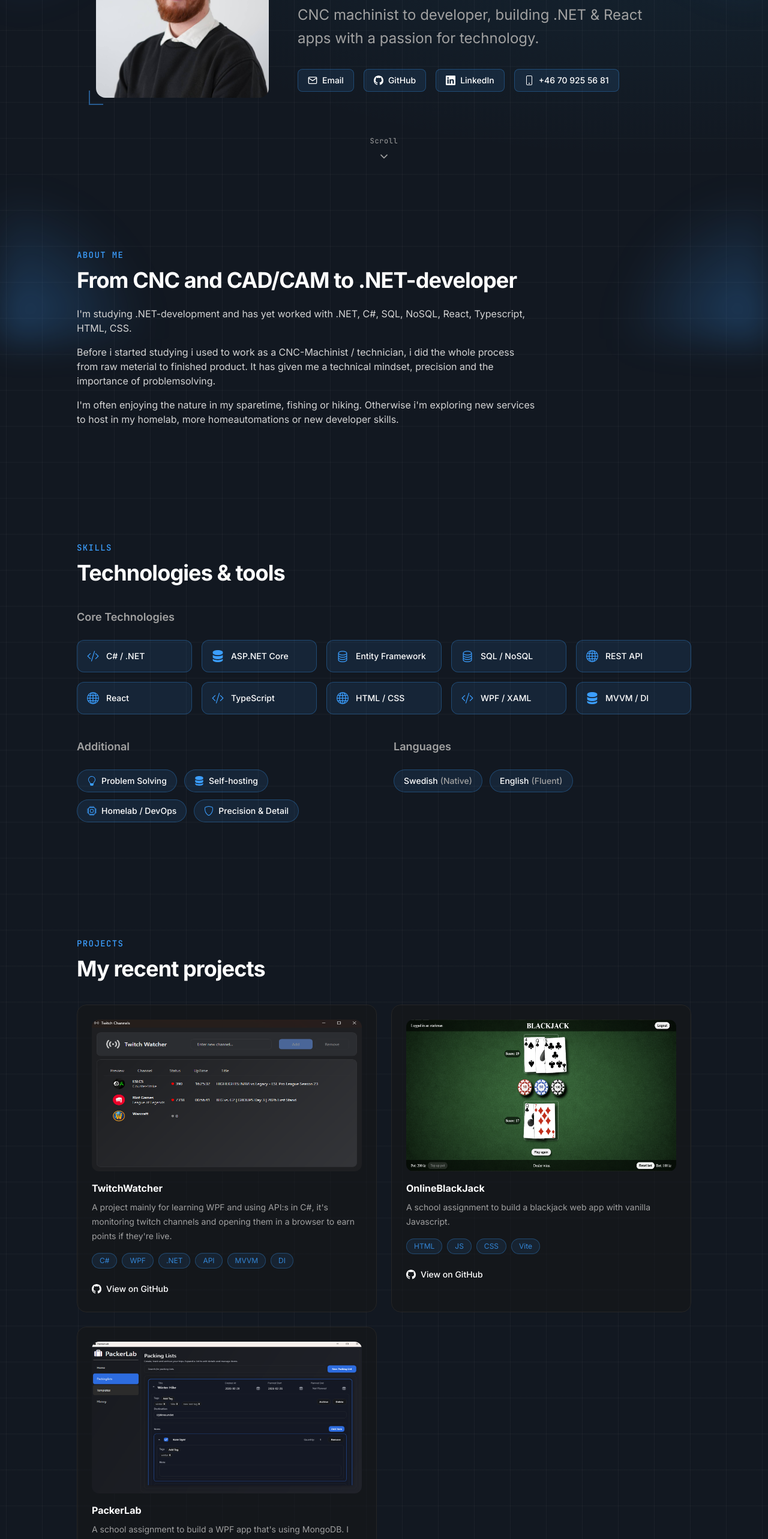
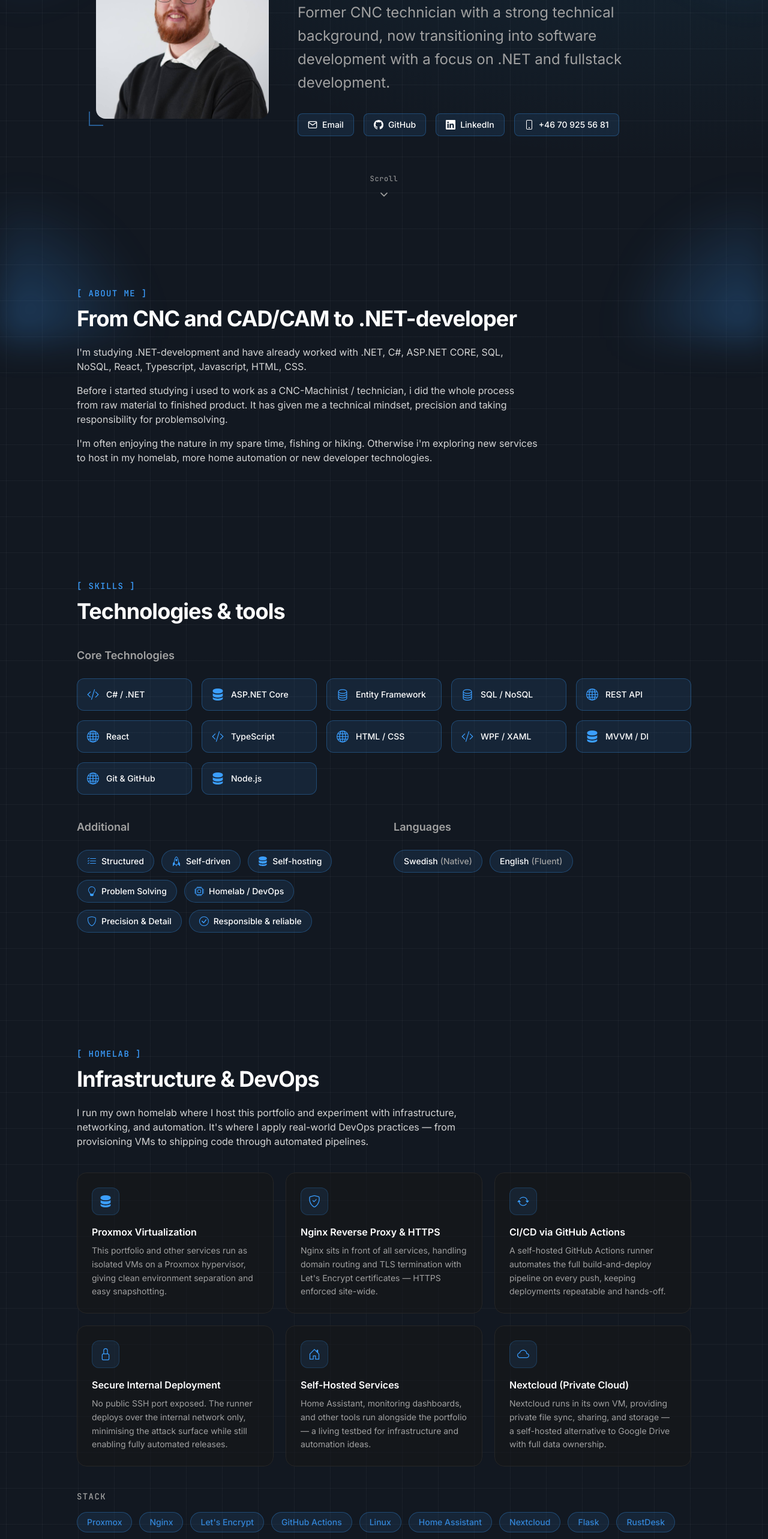
Before and after one commit to starkman98/Portfolio, a React (Vite) app: page / in a window 1280 px wide. Shown: the part 234-2800 px from the top of the page at 60% size. Built offline with nearby package versions, Linux system fonts and the light colour scheme.

Commit message:
Revamp portfolio structure: update README, add Homelab section, enhance components, and introduce CV download feature

```diff
--- a/src/App.tsx
+++ b/src/App.tsx
@@ -1,6 +1,7 @@
 import Hero from "./components/Hero";
 import About from "./components/About";
 import Skills from "./components/Skills";
+import Homelab from "./components/Homelab";
 import Projects from "./components/Projects";
 import Contact from "./components/Contact";
 import Navbar from "./components/Navbar";
@@ -13,6 +14,7 @@ function App() {
       <Hero />
       <About />
       <Skills />
+      <Homelab />
       <Projects />
       <Contact />
       <Footer />
--- a/src/components/About.tsx
+++ b/src/components/About.tsx
@@ -3,7 +3,7 @@ const About = () => {
     <section id="about" className="px-4 py-16 md:px-8 md:py-24">
       <div className="mx-auto max-w-5xl">
         <p className="mb-3 text-sm font-medium uppercase tracking-widest text-primary font-mono">
-          About me
+          [ About me ]
         </p>
 
         <h2 className="text-3xl font-bold tracking-tight md:text-4xl">
@@ -12,19 +12,19 @@ const About = () => {
 
         <div className="mt-6 max-w-3xl space-y-4 text-neutral-300">
           <p>
-            I'm studying .NET-development and has yet worked with .NET, C#, SQL,
-            NoSQL, React, Typescript, HTML, CSS.
+            I'm studying .NET-development and have already worked with .NET, C#,
+            ASP.NET CORE, SQL, NoSQL, React, Typescript, Javascript, HTML, CSS.
           </p>
           <p>
             Before i started studying i used to work as a CNC-Machinist /
-            technician, i did the whole process from raw meterial to finished
-            product. It has given me a technical mindset, precision and the
-            importance of problemsolving.
+            technician, i did the whole process from raw material to finished
+            product. It has given me a technical mindset, precision and taking
+            responsibility for problemsolving.
           </p>
           <p>
-            I'm often enjoying the nature in my sparetime, fishing or hiking.
+            I'm often enjoying the nature in my spare time, fishing or hiking.
             Otherwise i'm exploring new services to host in my homelab, more
-            homeautomations or new developer skills.
+            home automation or new developer technologies.
           </p>
         </div>
       </div>
--- a/src/components/Footer.tsx
+++ b/src/components/Footer.tsx
@@ -1,9 +1,10 @@
 const Footer = () => {
   return (
-    <footer className="border-t border-neutral-800 px-4 py-8">
+    <footer className="px-4 py-4">
       <div className="mx-auto max-w-5xl text-center text-sm text-neutral-400">
         <p>© {new Date().getFullYear()} Anton Stark</p>
-        <p className="mt-2">Built with React, TypeScript & Tailwind</p>
+        <p className="mt-2">Built with React, TypeScript &amp; Tailwind</p>
+        <p className="mt-2">Hosted on my homelab using Proxmox &amp; Nginx</p>
       </div>
     </footer>
   );
--- a/src/components/Hero.tsx
+++ b/src/components/Hero.tsx
@@ -5,14 +5,14 @@ import { LuChevronDown } from "react-icons/lu";
 
 const Hero = () => {
   return (
-    <section className="relative min-h-[55vh] flex items-center justify-center overflow-hidden">
+    <section className="relative min-h-[55vh] print:min-h-0 flex items-center justify-center overflow-hidden">
       <div className="absolute inset-0 hero-glow pointer-events-none" />
 
-      <div className="section-container relative z-10 py-12 w-full">
-        <div className="flex flex-col lg:flex-row items-center gap-8 lg:gap-12">
+      <div className="section-container relative z-10 py-12 print:py-4 w-full">
+        <div className="flex flex-col lg:flex-row print:flex-row items-center gap-8 lg:gap-12 print:gap-8">
           {/* Profile image with corner bracket decorations */}
-          <div className="relative animate-fade-up flex-shrink-0">
-            <div className="relative w-56 h-56 md:w-72 md:h-72 rounded-2xl overflow-hidden glow-effect">
+          <div className="relative animate-fade-up shrink-0">
+            <div className="relative w-56 h-56 md:w-72 md:h-72 print:w-40 print:h-40 rounded-2xl overflow-hidden glow-effect">
               <img
                 src={profileImg}
                 alt="Anton Stark"
@@ -27,20 +27,21 @@ const Hero = () => {
           {/* Text content */}
           <div className="flex-1 text-center lg:text-left">
             <div className="animate-fade-up">
-              <div className="flex flex-wrap items-center justify-center gap-3 text-sm tracking-wider mb-3 text-primary font-mono lg:justify-start">
+              <div className="flex flex-wrap items-center justify-center gap-3 text-sm tracking-wider mb-3 text-primary font-mono lg:justify-start print:justify-start">
                 <span>.NET-student | Fullstack Developer</span>
                 <span className="text-neutral-400">— Sweden</span>
               </div>
-              <h1 className="text-5xl md:text-6xl lg:text-7xl font-bold tracking-tight mb-4">
+              <h1 className="text-5xl md:text-6xl lg:text-7xl print:text-5xl font-bold tracking-tight mb-4">
                 Anton Stark
               </h1>
-              <p className="text-xl md:text-2xl text-neutral-400 max-w-xl mb-8 leading-relaxed">
-                CNC machinist to developer, building .NET &amp; React apps with
-                a passion for technology.
+              <p className="text-xl md:text-2xl print:text-lg text-neutral-400 max-w-xl mb-8 print:mb-4 leading-relaxed">
+                Former CNC technician with a strong technical background, now
+                transitioning into software development with a focus on .NET and
+                fullstack development.
               </p>
             </div>
 
-            <div className="flex flex-wrap gap-4 justify-center lg:justify-start animate-fade-up-delay">
+            <div className="flex flex-wrap gap-4 justify-center lg:justify-start print:justify-start animate-fade-up-delay">
               <a
                 href="mailto:ant.stark@hotmail.com"
                 className="flex items-center gap-2 px-4 py-2 rounded-lg bg-primary/10 border border-primary/30 hover:border-primary hover:bg-primary/20 transition-all duration-300 text-sm font-medium"
--- /dev/null
+++ b/src/components/Homelab.tsx
@@ -0,0 +1,122 @@
+import {
+  BsServer,
+  BsShieldCheck,
+  BsArrowRepeat,
+  BsLock,
+  BsHouseDoor,
+  BsCloud,
+} from "react-icons/bs";
+
+const features = [
+  {
+    icon: BsServer,
+    title: "Proxmox Virtualization",
+    description:
+      "This portfolio and other services run as isolated VMs on a Proxmox hypervisor, giving clean environment separation and easy snapshotting.",
+  },
+  {
+    icon: BsShieldCheck,
+    title: "Nginx Reverse Proxy & HTTPS",
+    description:
+      "Nginx sits in front of all services, handling domain routing and TLS termination with Let's Encrypt certificates — HTTPS enforced site-wide.",
+  },
+  {
+    icon: BsArrowRepeat,
+    title: "CI/CD via GitHub Actions",
+    description:
+      "A self-hosted GitHub Actions runner automates the full build-and-deploy pipeline on every push, keeping deployments repeatable and hands-off.",
+  },
+  {
+    icon: BsLock,
+    title: "Secure Internal Deployment",
+    description:
+      "No public SSH port exposed. The runner deploys over the internal network only, minimising the attack surface while still enabling fully automated releases.",
+  },
+  {
+    icon: BsHouseDoor,
+    title: "Self-Hosted Services",
+    description:
+      "Home Assistant, monitoring dashboards, and other tools run alongside the portfolio — a living testbed for infrastructure and automation ideas.",
+  },
+  {
+    icon: BsCloud,
+    title: "Nextcloud (Private Cloud)",
+    description:
+      "Nextcloud runs in its own VM, providing private file sync, sharing, and storage — a self-hosted alternative to Google Drive with full data ownership.",
+  },
+];
+
+const techStack = [
+  "Proxmox",
+  "Nginx",
+  "Let's Encrypt",
+  "GitHub Actions",
+  "Linux",
+  "Home Assistant",
+  "Nextcloud",
+  "Flask",
+  "RustDesk",
+  "Docker",
+];
+
+const Homelab = () => {
+  return (
+    <section id="homelab" className="px-4 py-16 md:px-8 md:py-24">
+      <div className="mx-auto max-w-5xl">
+        <p className="mb-3 text-sm font-medium uppercase tracking-widest text-primary font-mono">
+          [ Homelab ]
+        </p>
+        <h2 className="text-3xl font-bold tracking-tight md:text-4xl">
+          Infrastructure &amp; DevOps
+        </h2>
+
+        <p className="mt-6 max-w-2xl text-neutral-300">
+          I run my own homelab where I host this portfolio and experiment with
+          infrastructure, networking, and automation. It's where I apply
+          real-world DevOps practices — from provisioning VMs to shipping code
+          through automated pipelines.
+        </p>
+
+        <div className="mt-10 grid grid-cols-1 gap-5 sm:grid-cols-2 lg:grid-cols-3">
+          {features.map((feature) => {
+            const Icon = feature.icon;
+            return (
+              <div
+                key={feature.title}
+                className="group rounded-2xl border border-neutral-800 bg-neutral-900/50 p-6 hover:border-primary/50 hover:bg-primary/5 transition-all duration-300"
+              >
+                <div className="mb-4 inline-flex items-center justify-center rounded-xl bg-primary/10 p-3 border border-primary/20 group-hover:bg-primary/20 transition-colors duration-300">
+                  <Icon className="h-5 w-5 text-primary" />
+                </div>
+                <h3 className="mb-2 text-base font-semibold text-white">
+                  {feature.title}
+                </h3>
+                <p className="text-sm leading-relaxed text-neutral-400">
+                  {feature.description}
+                </p>
+              </div>
+            );
+          })}
+        </div>
+
+        <div className="mt-10">
+          <h3 className="mb-4 text-sm font-medium uppercase tracking-widest text-neutral-400 font-mono">
+            Stack
+          </h3>
+          <div className="flex flex-wrap gap-3">
+            {techStack.map((tech) => (
+              <span
+                key={tech}
+                className="rounded-full border border-primary/30 bg-primary/10 px-4 py-1.5 text-sm font-medium text-primary/80 hover:border-primary hover:bg-primary/20 transition-all duration-300 cursor-default"
+              >
+                {tech}
+              </span>
+            ))}
+          </div>
+        </div>
+      </div>
+    </section>
+  );
+};
+
+export default Homelab;
--- a/src/components/Navbar.tsx
+++ b/src/components/Navbar.tsx
@@ -1,10 +1,14 @@
 import { useState } from "react";
 import { LuX } from "react-icons/lu";
 import { MdMenu } from "react-icons/md";
+import { LuDownload } from "react-icons/lu";
+
+const cvUrl = `${import.meta.env.BASE_URL}Anton-Stark-CV.pdf`;
 
 const navLinks = [
   { label: "About", href: "#about" },
   { label: "Skills", href: "#skills" },
+  { label: "Homelab", href: "#homelab" },
   { label: "Projects", href: "#projects" },
   { label: "Contact", href: "#contact" },
 ];
@@ -34,12 +38,20 @@ const Navbar = () => {
               <span className="absolute -bottom-1 left-0 w-0 h-px bg-primary transition-all duration-300 group-hover:w-full" />
             </a>
           ))}
+          <a
+            href={cvUrl}
+            download
+            className="inline-flex items-center gap-2 px-3 py-1.5 rounded-lg border border-primary/40 bg-primary/10 text-sm font-medium text-primary hover:border-primary hover:bg-primary/20 transition-all duration-300"
+          >
+            <LuDownload className="w-3.5 h-3.5" />
+            CV
+          </a>
         </nav>
         <button
           type="button"
           onClick={() => setIsOpen((prev) => !prev)}
           className="rounded-lg border border-neutral-800 p-2 text-neutral-300 transition hover:text-white md:hidden"
-          aria-label={isOpen ? "stäng meny" : "Öppna meny"}
+          aria-label={isOpen ? "Close menu" : "Open menu"}
           aria-expanded={isOpen}
         >
           {isOpen ? (
@@ -63,6 +75,15 @@ const Navbar = () => {
                 {link.label}
               </a>
             ))}
+            <a
+              href={cvUrl}
+              download
+              className="inline-flex items-center gap-2 text-primary hover:text-primary/80 transition-colors"
+              onClick={() => setIsOpen(false)}
+            >
+              <LuDownload className="w-4 h-4" />
+              Download CV
+            </a>
           </nav>
         </div>
       )}
--- a/src/components/Projects.tsx
+++ b/src/components/Projects.tsx
@@ -6,24 +6,30 @@ const Projects = () => {
     <section id="projects" className="px-4 py-16 md:px-8 md:py-24">
       <div className="mx-auto max-w-5xl">
         <p className="mb-3 text-sm font-medium uppercase tracking-widest text-primary font-mono">
-          Projects
+          [ Projects ]
         </p>
         <h2 className="text-3xl font-bold tracking-tight md:text-4xl">
           My recent projects
         </h2>
 
-        <div className="mt-10 grid grid-cols-1 gap-6 md:grid-cols-2">
+        <div className="mt-10 grid grid-cols-1 gap-5 md:grid-cols-2">
           {projects.map((project) => (
             <article
               key={project.title}
-              className="overflow-hidden rounded-2xl border border-neutral-800 bg-neutral-900/50 p-6 hover:border-neutral-700 transition-all duration-300"
+              className="overflow-hidden rounded-2xl border border-neutral-800 bg-neutral-900/50 p-6 hover:border-primary/50 hover:bg-primary/5 transition-all duration-300"
             >
               <div className="aspect-video w-full overflow-hidden rounded-xl">
+                <a
+                  href={project.imgPath}
+                  target="_blank"
+                  rel="noopener noreferrer"
+                >
                   <img
                     src={project.imgPath}
                     alt={project.imgAlt}
                     className="h-full w-full"
                   />
+                </a>
               </div>
               <h3 className="mt-4 text-base font-bold leading-6 text-white">
                 {project.title}
@@ -41,6 +47,7 @@ const Projects = () => {
                   </span>
                 ))}
               </div>
+              <div className="flex justify-between">
                 <a
                   href={project.githubUrl}
                   target="_blank"
@@ -50,6 +57,13 @@ const Projects = () => {
                   <BsGithub className="w-4 h-4" />
                   <span>View on GitHub</span>
                 </a>
+
+                {project.schoolAssignment ? (
+                  <span className="mt-6 rounded-full border border-primary/30 bg-primary/10 px-3 py-1 text-xs text-primary/80">
+                    School assignment
+                  </span>
+                ) : null}
+              </div>
             </article>
           ))}
         </div>
--- a/src/components/Skills.tsx
+++ b/src/components/Skills.tsx
@@ -7,6 +7,9 @@ import {
   BsCpu,
   BsShield,
   BsLightbulb,
+  BsCheckCircle,
+  BsRocket,
+  BsListCheck,
 } from "react-icons/bs";
 
 const iconMap: Record<string, React.ComponentType<{ className?: string }>> = {
@@ -17,6 +20,9 @@ const iconMap: Record<string, React.ComponentType<{ className?: string }>> = {
   cpu: BsCpu,
   shield: BsShield,
   lightbulb: BsLightbulb,
+  checkcircle: BsCheckCircle,
+  rocket: BsRocket,
+  listcheck: BsListCheck,
 };
 
 const Skills = () => {
@@ -24,7 +30,7 @@ const Skills = () => {
     <section id="skills" className="px-4 py-16 md:px-8 md:py-24">
       <div className="mx-auto max-w-5xl">
         <p className="mb-3 text-sm font-medium uppercase tracking-widest text-primary font-mono">
-          Skills
+          [ Skills ]
         </p>
         <h2 className="text-3xl font-bold tracking-tight md:text-4xl">
           Technologies &amp; tools
--- a/src/data/projects.ts
+++ b/src/data/projects.ts
@@ -7,28 +7,31 @@ export const projects: Project[] = [
   {
     title: "TwitchWatcher",
     description:
-      "A project mainly for learning WPF and using API:s in C#, it's monitoring twitch channels and opening them in a browser to earn points if they're live.",
+      "A project mainly for learning WPF and using APIs in C#, it's monitoring twitch channels and opening them in a browser to earn points if they're live.",
     tech: ["C#", "WPF", ".NET", "API", "MVVM", "DI"],
     githubUrl: "https://github.com/starkman98/TwitchWatcher",
     imgPath: twitchwatcherImg,
     imgAlt: "TwitchWatcher screenshot",
+    schoolAssignment: false,
   },
   {
     title: "OnlineBlackJack",
     description:
-      "A school assignment to build a blackjack web app with vanilla Javascript.",
+      "Interactive blackjack application with full game logic, state handling and user authentication.",
     tech: ["HTML", "JS", "CSS", "Vite"],
     githubUrl: "https://github.com/starkman98/OnlineBlackJack",
     imgPath: blackjackImg,
     imgAlt: "OnlineBlackJack screenshot",
+    schoolAssignment: true,
   },
   {
     title: "PackerLab",
     description:
-      "A school assignment to build a WPF app that's using MongoDB. I didn't like the teachers provided options of apps, so i did this app with packinglists instead. I'm planning on further develop this idea to a mobile app in the future.",
+      "A WPF app for learning to use MongoDB. I didn't like the teacher's provided suggestion of apps, so i came up with this packinglist app instead. I'm planning to further develop this idea to a mobile app in the future.",
     tech: ["C#", ".NET", "MongoDB", "WPF", "MVVM", "DI"],
-    githubUrl: "https://github.com/starkman98/OnlineBlackJack",
+    githubUrl: "https://github.com/starkman98/PackerLab",
     imgPath: packerlabImg,
     imgAlt: "PackerLab screenshot",
+    schoolAssignment: true,
   },
 ];
--- a/src/data/skills.ts
+++ b/src/data/skills.ts
@@ -3,10 +3,10 @@ export interface Skill {
   icon: string;
 }
 
-export interface SkillGroup {
-  category: string;
-  skills: Skill[];
-}
+// export interface SkillGroup {
+//   category: string;
+//   skills: Skill[];
+// }
 
 export const coreSkills: Skill[] = [
   { name: "C# / .NET", icon: "code" },
@@ -19,13 +19,18 @@ export const coreSkills: Skill[] = [
   { name: "HTML / CSS", icon: "globe" },
   { name: "WPF / XAML", icon: "code" },
   { name: "MVVM / DI", icon: "server" },
+  { name: "Git & GitHub", icon: "globe" },
+  { name: "Node.js", icon: "server" },
 ];
 
 export const softSkills: Skill[] = [
+  { name: "Structured", icon: "listcheck" },
+  { name: "Self-driven", icon: "rocket" },
+  { name: "Self-hosting", icon: "server" },
   { name: "Problem Solving", icon: "lightbulb" },
-  { name: "Self-hosting", icon: "server" },
   { name: "Homelab / DevOps", icon: "cpu" },
   { name: "Precision & Detail", icon: "shield" },
+  { name: "Responsible & reliable", icon: "checkcircle" },
 ];
 
 export const languages = [
--- a/src/types/project.ts
+++ b/src/types/project.ts
@@ -5,5 +5,6 @@ export type Project = {
   githubUrl: string;
   imgPath: string;
   imgAlt: string;
+  schoolAssignment: boolean;
   liveUrl?: string;
 };
```
Also changed, not shown: src/components/Contact.tsx (+26 -30 lines), 2 other files (tests, documents, lock files or other folders). Lines whose indentation alone changed are shown as unchanged.
